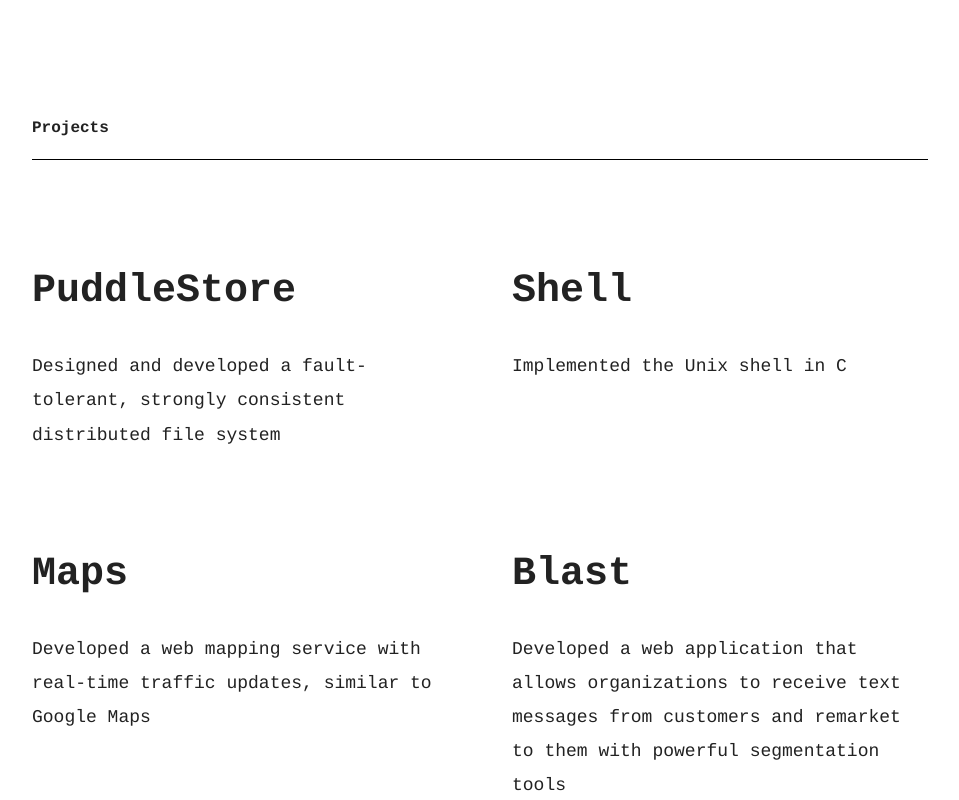
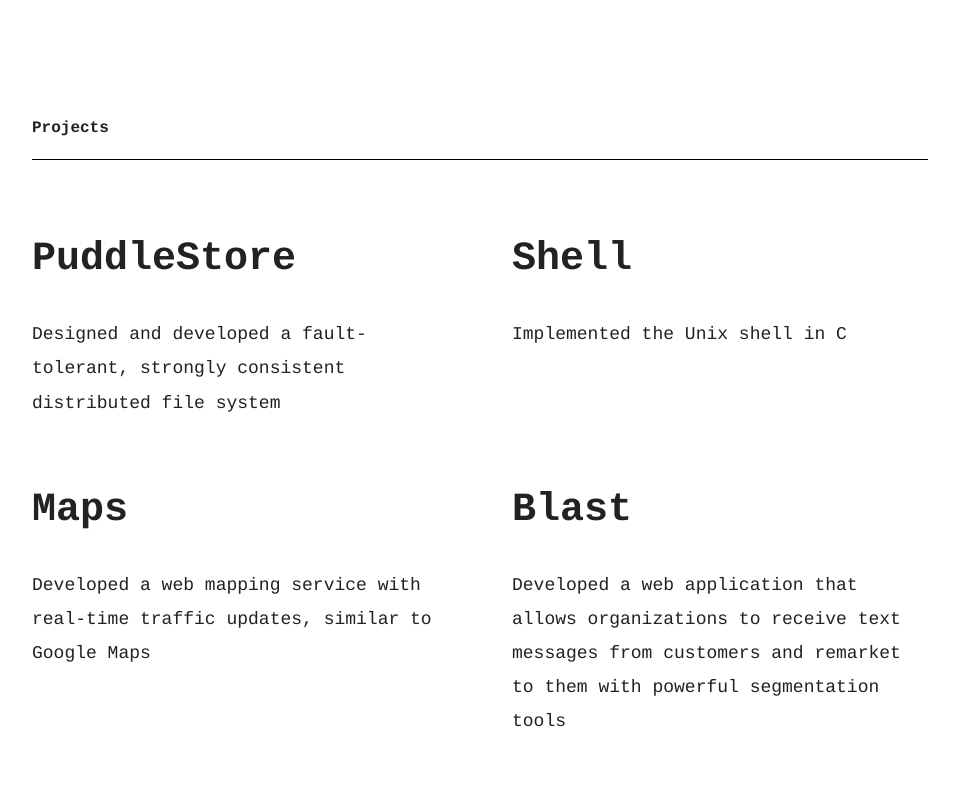
Before and after one commit to sandyharvie/website, a plain HTML site: page index.html in a window 1280 px wide. Shown: the part 436-1236 px from the top of the page, without its empty margins (160-1119 px from the left). Drawn offline with Linux system fonts and the light colour scheme; a web font is replaced by a local one.

Commit message:
Fix project spacing

```diff
--- a/index.html
+++ b/index.html
@@ -38,24 +38,24 @@
                 <div class="clearfix">
                     <div class="row">
                         <div class="float-left column-12 column-md-6 pr-md-3 mt-3 mt-md-4">
-                            <h2>PuddleStore</h2>
+                            <h2 class="mt-0">PuddleStore</h2>
                             <p class="m-0">Designed and developed a fault-tolerant, strongly consistent distributed file system</p>
                         </div>
 
                         <div class="float-left column-12 column-md-6 pl-md-3 mt-3 mt-md-4">
-                            <h2>Shell</h2>
+                            <h2 class="mt-0">Shell</h2>
                             <p class="m-0">Implemented the Unix shell in C</p>
                         </div>
                     </div>
 
                     <div class="row">
                         <div class="float-left column-12 column-md-6 pr-md-3 mt-3 mt-md-4">
-                            <h2>Maps</h2>
+                            <h2 class="mt-0">Maps</h2>
                             <p class="m-0">Developed a web mapping service with real-time traffic updates, similar to Google Maps</p>
                         </div>
 
                         <div class="float-left column-12 column-md-6 pl-md-3 mt-3 mt-md-4">
-                            <h2>Blast</h2>
+                            <h2 class="mt-0">Blast</h2>
                             <p class="m-0">Developed a web application that allows organizations to receive text messages from customers and remarket to them with powerful segmentation tools</p>
                         </div>
                     </div>
```
